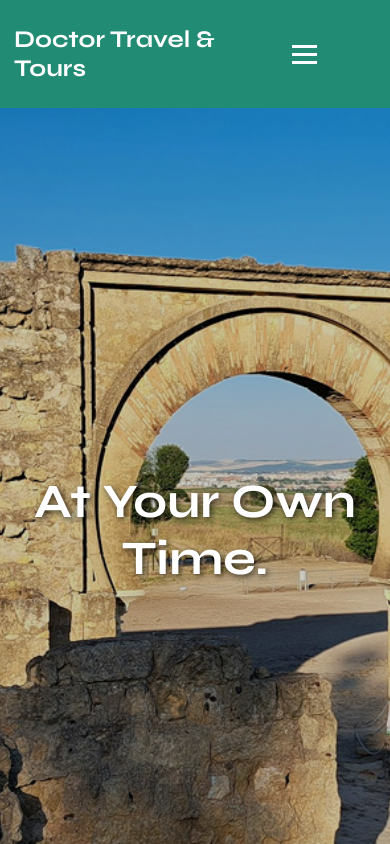
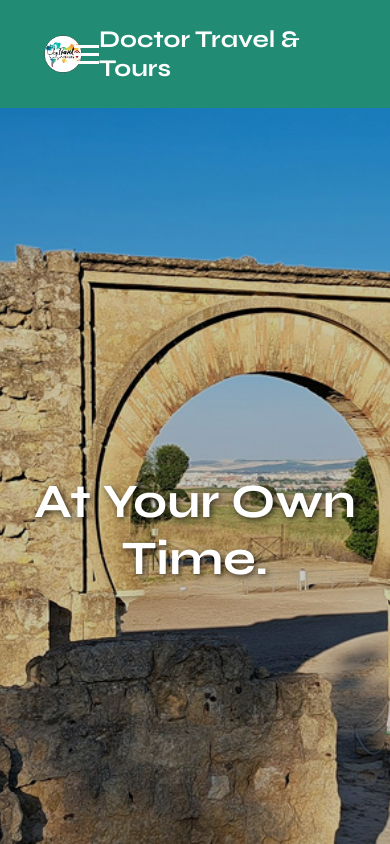
Before and after one commit to joey-crtl/DTTMSys-Dynamic-WebApp, a React (Vite) app: page / in a window 390 px wide. Shown: the top 844 px of the page. Built offline with nearby package versions, Linux system fonts and the light colour scheme; no server answers.

Commit message:
final design

```diff
--- a/src/components/navbar.jsx
+++ b/src/components/navbar.jsx
@@ -18,7 +18,7 @@ function Navbar() {
       const section = document.getElementById(id);
       if (section) section.scrollIntoView({ behavior: "smooth" });
     }
-    setMenuOpen(false); // Close menu on click
+    setMenuOpen(false);
   };
 
   useEffect(() => {
@@ -34,6 +34,16 @@ function Navbar() {
   return (
     <header>
       <div className="container">
+        {/* Hamburger moved before logo */}
+        <button
+          className={`hamburger ${menuOpen ? "active" : ""}`}
+          onClick={() => setMenuOpen(!menuOpen)}
+        >
+          <span></span>
+          <span></span>
+          <span></span>
+        </button>
+
         <h1 className="logo">
           <img src="./img/logoo.png" alt="Travista Logo" className="logo-img" />
           Doctor Travel & Tours
@@ -68,16 +78,6 @@ function Navbar() {
             </li>
           </ul>
         </nav>
-
-        {/* Hamburger Icon */}
-        <button
-          className={`hamburger ${menuOpen ? "active" : ""}`}
-          onClick={() => setMenuOpen(!menuOpen)}
-        >
-          <span></span>
-          <span></span>
-          <span></span>
-        </button>
       </div>
     </header>
   );
--- a/src/styles/navbar.css
+++ b/src/styles/navbar.css
@@ -14,8 +14,9 @@ header {
   max-width: 1200px;
   margin: 0 auto;
   display: flex;
-  justify-content: space-between;
+  justify-content: flex-start;
   align-items: center;
+  gap: 3rem;
   padding: 0 3rem;
 }
 
@@ -38,6 +39,7 @@ header {
 nav {
   display: flex;
   align-items: center;
+  margin-left: 2rem;
 }
 
 nav ul {
@@ -107,18 +109,18 @@ nav ul {
   nav {
     position: fixed;
     top: 0;
-    right: -100%;
+    left: -100%;
     height: 100vh;
     width: 250px;
     background: #228B73;
     flex-direction: column;
     padding-top: 6rem;
-    transition: right 0.3s ease;
+    transition: left 0.3s ease;
     z-index: 999;
   }
 
   nav.open {
-    right: 0;
+    left: 0;
   }
 
   nav ul {
@@ -135,6 +137,6 @@ nav ul {
     border: none;
     cursor: pointer;
     z-index: 1001;
-    position: static; /* removes absolute positioning */
+    position: static;
   }
 }
```
